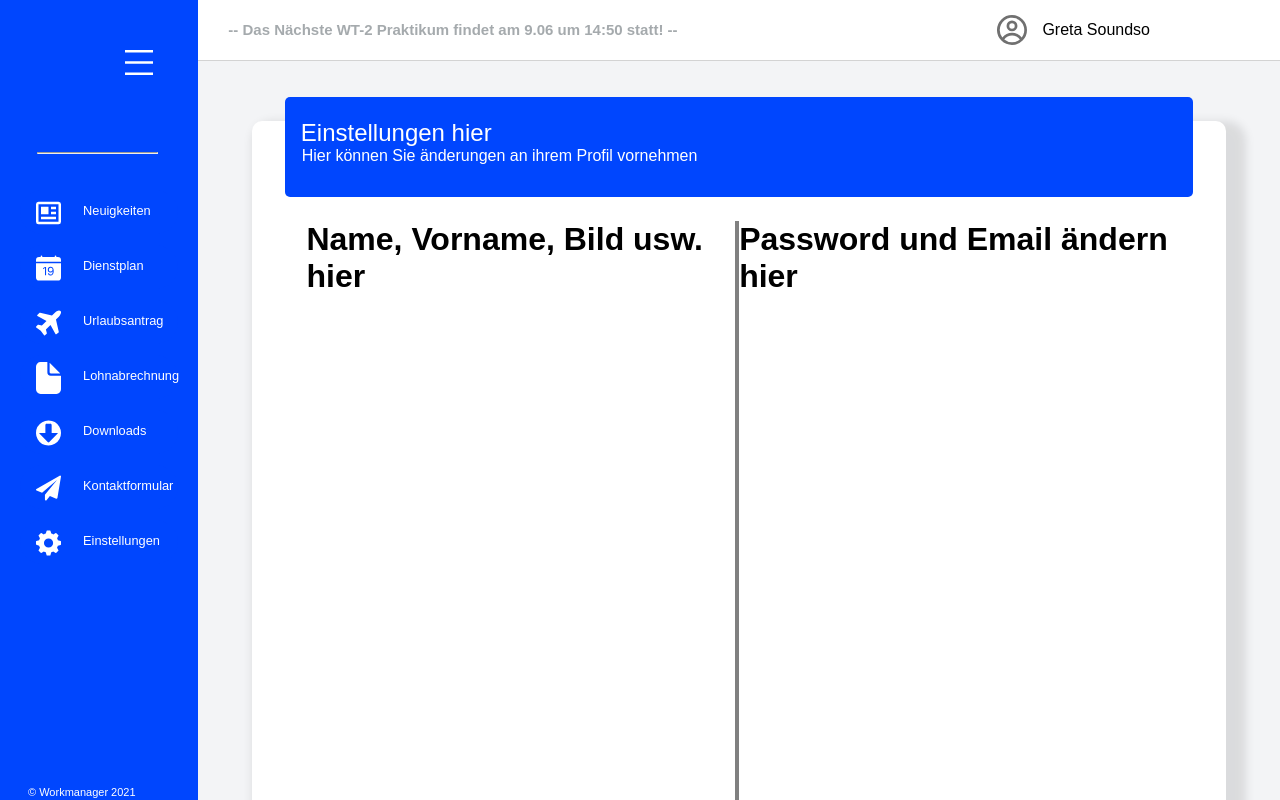
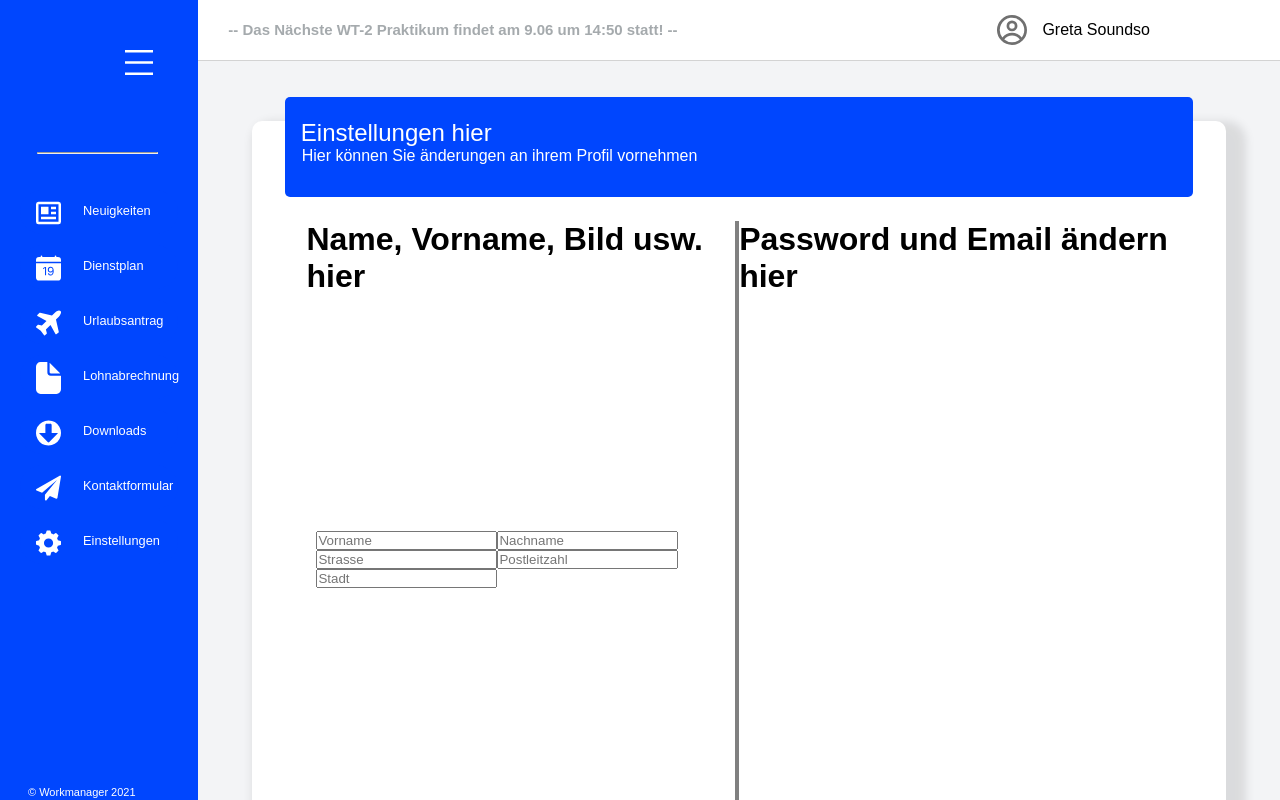
Before and after one commit to MertDurasi/Team-Supernerds, a React (Create React App) app: page /dashboard/einstellungen in a window 1280 px wide. Built offline with nearby package versions, Linux system fonts and the light colour scheme; a web font is replaced by a local one.

Commit message:
Dashboard: Einstellungen -> Added Input Fields - Alexander

```diff
--- a/src/components/dashboard/features/Einstellungen/ProfilHauptDaten.css
+++ b/src/components/dashboard/features/Einstellungen/ProfilHauptDaten.css
@@ -12,6 +12,12 @@
 }
 
 
+.profile-input-container {
+    position: absolute;
+    top: 50%;
+    padding: 10px;
+}
+
 #horizontal-trenner-e {
     position: absolute;
     left: 99%;
--- a/src/components/dashboard/features/Einstellungen/ProfilHauptDaten.js
+++ b/src/components/dashboard/features/Einstellungen/ProfilHauptDaten.js
@@ -7,6 +7,14 @@ const ProfilHauptDaten = () => {
   return (
         <div className="profile-first-container">
             <h1>Name, Vorname, Bild usw. hier</h1>
+            <div className="wrapper-for-img"></div>
+            <div className="profile-input-container">
+            <input className="vorname-field" placeholder="Vorname"></input>
+            <input className="nachname-field" placeholder="Nachname"></input>
+            <input className="strasse-field" placeholder="Strasse"></input>
+            <input className="plz-field" placeholder="Postleitzahl"></input>
+            <input className="stadt-field" placeholder="Stadt"></input>
+            </div>
             <hr id="horizontal-trenner-e" width="1" size="595"></hr>
         </div>
   );
```
